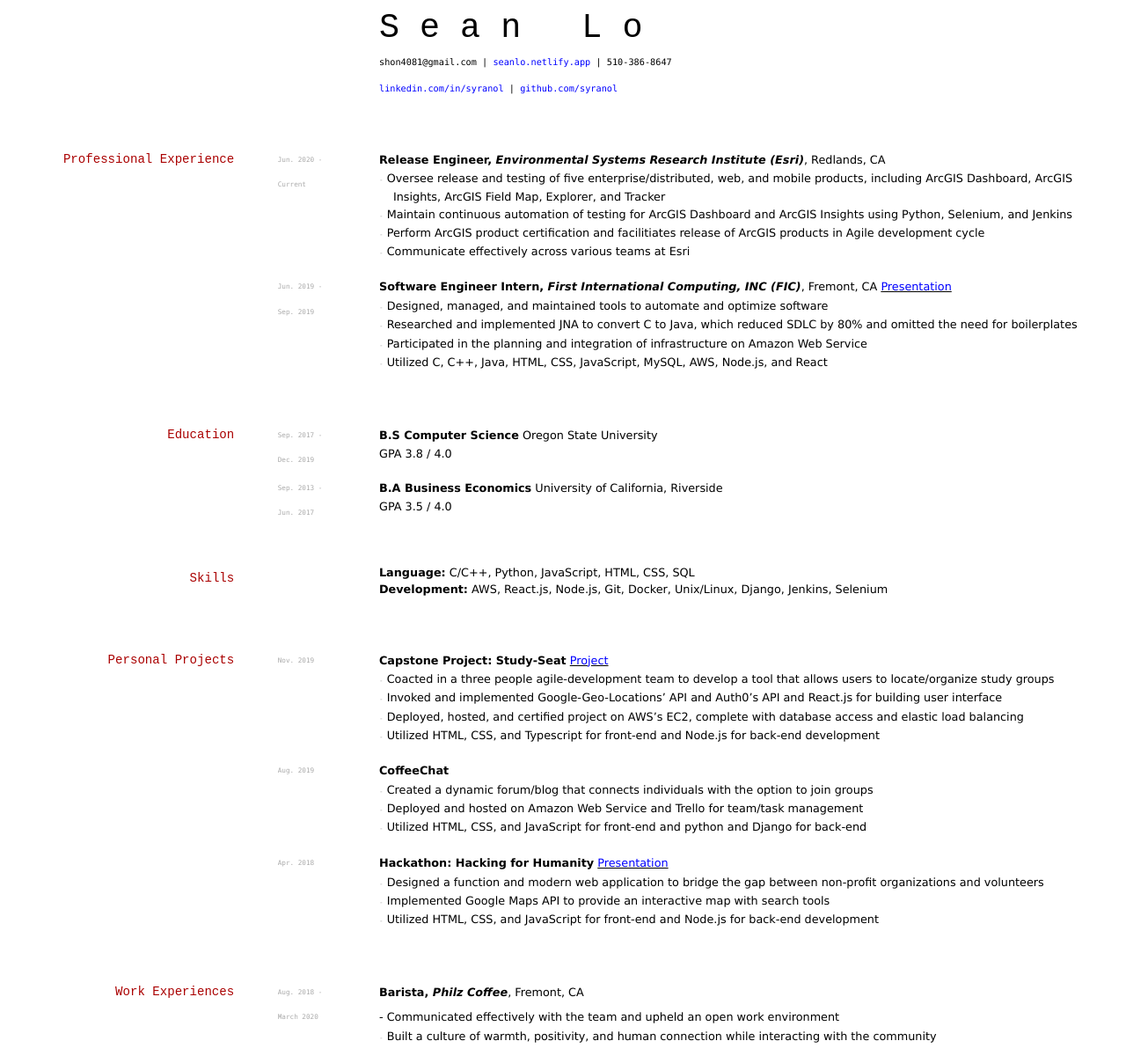
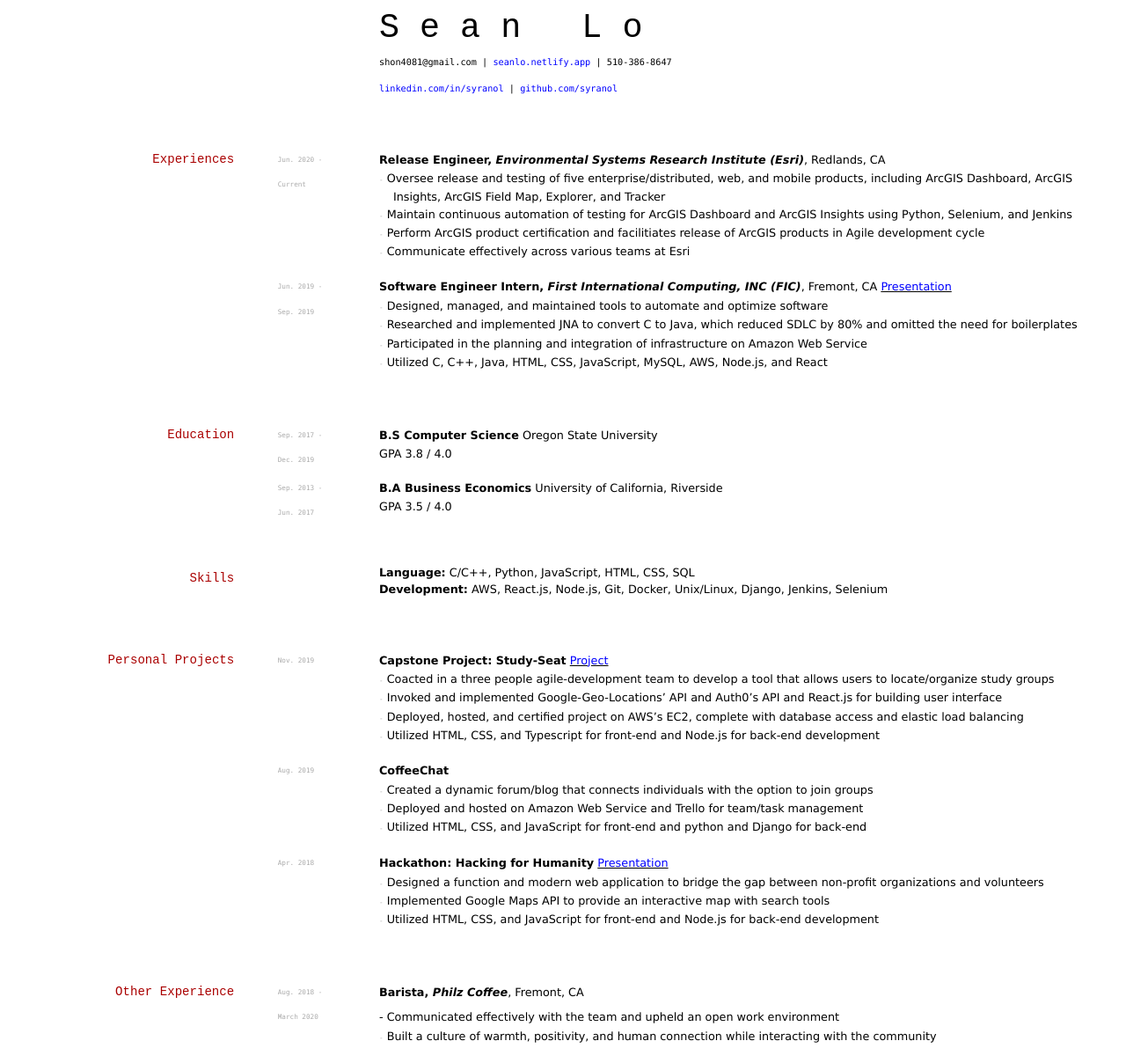
Before and after one commit to elipapa/markdown-cv, a Jekyll site: the page built from index.md, in a window 1280 px wide. Shown: the whole page at 88% size. Built offline with Jekyll 4.4.1, drawn with Linux system fonts in a browser that asks for light colours.

Commit message:
Update index.md

```diff
--- a/index.md
+++ b/index.md
@@ -14,7 +14,7 @@
   <font color="black">|</font> <a href="https://github.com/syranol"><font color="blue">github.com/syranol</font></a>
 </div>
 
-## Professional Experience
+## Experiences
 
 `Jun. 2020 -`
 __Release Engineer, *Environmental Systems Research Institute (Esri)*__, Redlands, CA
@@ -81,7 +81,7 @@
 - `-` Implemented Google Maps API to provide an interactive map with search tools
 - `-` Utilized HTML, CSS, and JavaScript for front-end and Node.js for back-end development
 
-## Work Experiences
+## Other Experience
 `Aug. 2018 -`
 __Barista, *Philz Coffee*__, Fremont, CA
 
```
